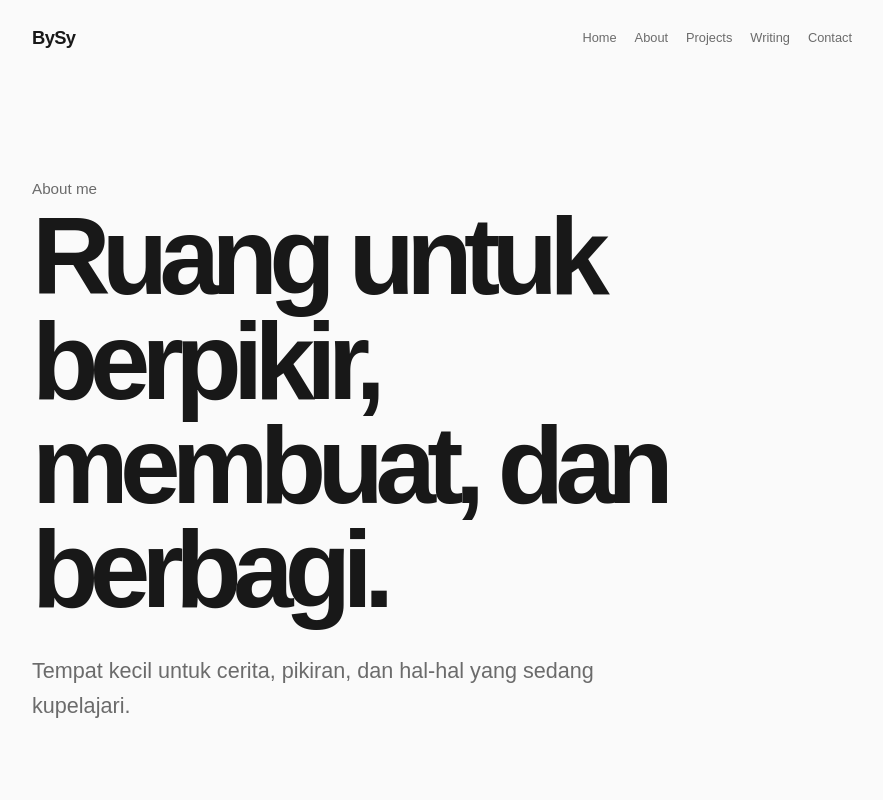
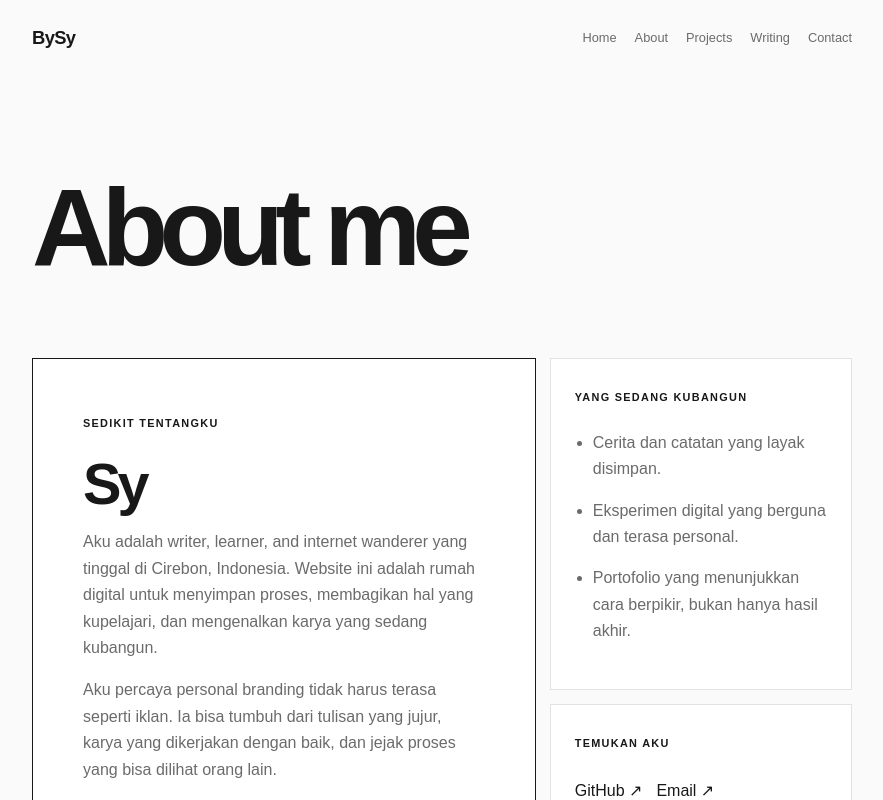
Before and after one commit to ncuyyGans/By-Sy, a Next.js app: page /about in a window 1280 px wide. Shown: the top 800 px of the page, without its empty margins (198-1081 px from the left). Built offline with nearby package versions, Linux system fonts and the light colour scheme; no server answers; the database is empty.

Commit message:
fix: simplify About page to a single heading
Remove the extra About page title and lead fields from the admin and public page.

```diff
--- a/app/about/page.tsx
+++ b/app/about/page.tsx
@@ -6,5 +6,5 @@ export const revalidate = 60;
 
 export default async function AboutPage() {
   const [settings, about] = await Promise.all([getSiteSettings(), getAboutPage()]);
-  return <main className="site-shell"><SiteHeader settings={settings} /><section className="page-hero"><p className="intro-label">{about.eyebrow}</p><h1>{about.title}</h1><p className="page-lead">{about.lead}</p></section><section className="about-layout"><article className="about-card about-card-large"><span className="eyebrow">{about.story_label}</span><h2>{about.story_title}</h2><p>{about.story_body}</p><p>{about.story_body_2}</p></article><article className="about-card"><span className="eyebrow">{about.focus_label}</span><ul className="about-list"><li>{about.focus_1}</li><li>{about.focus_2}</li><li>{about.focus_3}</li></ul></article><article className="about-card"><span className="eyebrow">{about.links_label}</span><div className="about-links">{settings.github_url && <a href={settings.github_url} target="_blank" rel="noreferrer">GitHub ↗</a>}{settings.instagram_url && <a href={settings.instagram_url} target="_blank" rel="noreferrer">Instagram ↗</a>}{settings.x_url && <a href={settings.x_url} target="_blank" rel="noreferrer">X / Twitter ↗</a>}<a href={`mailto:${settings.email}`}>Email ↗</a></div></article></section><section className="page-cta"><div><span className="eyebrow">{about.cta_label}</span><h2>{about.cta_title}</h2></div><Link className="button" href="/projects">{about.cta_button_label}</Link></section><footer className="site-footer"><p>{settings.footer}</p><p>© {new Date().getFullYear()}</p></footer></main>;
+  return <main className="site-shell"><SiteHeader settings={settings} /><section className="page-hero about-page-hero"><h1>{about.eyebrow}</h1></section><section className="about-layout"><article className="about-card about-card-large"><span className="eyebrow">{about.story_label}</span><h2>{about.story_title}</h2><p>{about.story_body}</p><p>{about.story_body_2}</p></article><article className="about-card"><span className="eyebrow">{about.focus_label}</span><ul className="about-list"><li>{about.focus_1}</li><li>{about.focus_2}</li><li>{about.focus_3}</li></ul></article><article className="about-card"><span className="eyebrow">{about.links_label}</span><div className="about-links">{settings.github_url && <a href={settings.github_url} target="_blank" rel="noreferrer">GitHub ↗</a>}{settings.instagram_url && <a href={settings.instagram_url} target="_blank" rel="noreferrer">Instagram ↗</a>}{settings.x_url && <a href={settings.x_url} target="_blank" rel="noreferrer">X / Twitter ↗</a>}<a href={`mailto:${settings.email}`}>Email ↗</a></div></article></section><section className="page-cta"><div><span className="eyebrow">{about.cta_label}</span><h2>{about.cta_title}</h2></div><Link className="button" href="/projects">{about.cta_button_label}</Link></section><footer className="site-footer"><p>{settings.footer}</p><p>© {new Date().getFullYear()}</p></footer></main>;
 }
--- a/app/admin/actions.ts
+++ b/app/admin/actions.ts
@@ -41,7 +41,7 @@ export async function updateSettings(formData: FormData) {
 
 export async function updateAboutPage(formData: FormData) {
   const supabase = await requireUser();
-  const { error } = await supabase.from("about_page").update({ eyebrow: value(formData, "eyebrow"), title: value(formData, "title"), lead: value(formData, "lead"), story_label: value(formData, "story_label"), story_title: value(formData, "story_title"), story_body: value(formData, "story_body"), story_body_2: value(formData, "story_body_2"), focus_label: value(formData, "focus_label"), focus_1: value(formData, "focus_1"), focus_2: value(formData, "focus_2"), focus_3: value(formData, "focus_3"), links_label: value(formData, "links_label"), cta_label: value(formData, "cta_label"), cta_title: value(formData, "cta_title"), cta_button_label: value(formData, "cta_button_label"), updated_at: new Date().toISOString() }).eq("id", 1);
+  const { error } = await supabase.from("about_page").update({ eyebrow: value(formData, "eyebrow"), story_label: value(formData, "story_label"), story_title: value(formData, "story_title"), story_body: value(formData, "story_body"), story_body_2: value(formData, "story_body_2"), focus_label: value(formData, "focus_label"), focus_1: value(formData, "focus_1"), focus_2: value(formData, "focus_2"), focus_3: value(formData, "focus_3"), links_label: value(formData, "links_label"), cta_label: value(formData, "cta_label"), cta_title: value(formData, "cta_title"), cta_button_label: value(formData, "cta_button_label"), updated_at: new Date().toISOString() }).eq("id", 1);
   if (error) redirect("/admin?error=about");
   revalidatePath("/about"); redirect("/admin?saved=about");
 }
--- a/lib/data.ts
+++ b/lib/data.ts
@@ -29,8 +29,6 @@ export type SiteSettings = {
 export type AboutPage = {
   id: number;
   eyebrow: string;
-  title: string;
-  lead: string;
   story_label: string;
   story_title: string;
   story_body: string;
@@ -84,8 +82,6 @@ export const defaultSettings: SiteSettings = {
 export const defaultAboutPage: AboutPage = {
   id: 1,
   eyebrow: "About me",
-  title: "Ruang untuk berpikir, membuat, dan berbagi.",
-  lead: defaultSettings.intro,
   story_label: "Sedikit tentangku",
   story_title: defaultSettings.name,
   story_body: "Aku adalah writer, learner, and internet wanderer yang tinggal di Cirebon, Indonesia. Website ini adalah rumah digital untuk menyimpan proses, membagikan hal yang kupelajari, dan mengenalkan karya yang sedang kubangun.",
```
Also changed, not shown: app/admin/page.tsx (+2 -2 lines), 1 other file (tests, documents, lock files or other folders).
